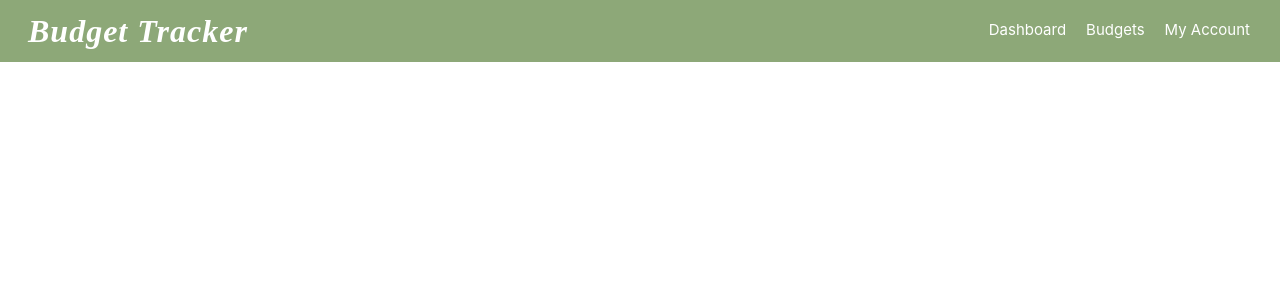
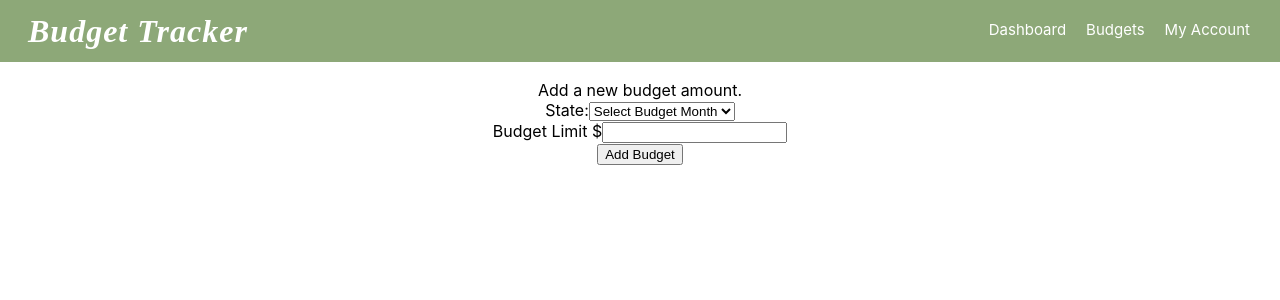
Before and after one commit to katherineyuneman/final-project-phase3-budget-tracker, a React (Create React App) app: page /addnewbudget in a window 1280 px wide. Shown: the top 300 px of the page. Built offline with nearby package versions, Linux system fonts and the light colour scheme; a web font is replaced by a local one.

Commit message:
Adds Transaction Components and controlled form for adding new transactions and ties to budget_id

```diff
--- a/src/components/App.js
+++ b/src/components/App.js
@@ -2,6 +2,7 @@ import {BrowserRouter as Router, Switch, Route } from 'react-router-dom';
 import NavBar from './navigation/NavBar';
 import BudgetsContainer from '../containers/BudgetsContainer';
 import TransactionsContainer from '../containers/TransactionsContainer';
+import BudgetForm from './budgets/BudgetForm';
 import Dashboard from './Dashboard'
 import './App.css';
 
@@ -12,18 +13,21 @@ function App() {
       <Router>
         <NavBar />
         <Switch>
-          <Route exact path="/budgets">
+        <Route exact path="/">
+              <Dashboard />
+          </Route>
+          <Route path="/addnewbudget">
+            <BudgetForm/>
+          </Route>
+          <Route path="/budgets">
             <BudgetsContainer
             />
           </Route>
-          <Route exact path="/transactions">
+          <Route path="/transactions">
             <TransactionsContainer
             />
           </Route>
-          <Route exact path="/">
-              <Dashboard />
-          </Route>
-          {/* <Route path="/products/:id" component={ProductDetail}/> */}
+
         </Switch>
       </Router>
     </div>
--- a/src/components/budgets/BudgetForm.js
+++ b/src/components/budgets/BudgetForm.js
@@ -1,19 +1,58 @@
-import { useState, useHistory } from "react"
+import { useState } from "react"
+import {useHistory } from "react-router-dom"
+import { PopupCheckout } from "../../styled-components/styleIndex"
 
 
 function BudgetForm() {
-    const [month, setMonth] = useState ()
-    const [amount, setAmount] = useState()
+
+    const [budgetInputs, setBudgetInputs] = useState ({
+        month:"",
+        amount:""
+    })
+
+    const history = useHistory()
+
+    const handleInputChange = e => {
+       setBudgetInputs({
+           ...budgetInputs,
+           [e.target.name]: e.target.value})
+    }
+
+  const handleSubmit = e => {
+      e.preventDefault()
+      console.log(e.target.value)
+
+    const newBudget ={
+          month: budgetInputs.month,
+          amount: budgetInputs.amount
+      }
+
+      fetch('http://localhost:9292/budgets', {
+        method: 'POST',
+        headers: {
+          'Content-Type': 'application/json'
+        },
+        body:JSON.stringify(newBudget)
+        })
+        .then(() => history.push("/budgets"))
+        .catch(err => alert(err))
 
 
 
+  }
+
   return (
     <>
+    <br/>
+    <br/>
+    <br/>
+    <br/>
+    <PopupCheckout>
         <div>Add a new budget amount. </div>
         <form onSubmit={handleSubmit}>
             <label>State:
-            <select name="month" value={month} onChange={handleInputChange}>
-                <option value="default">Select State</option>
+                <select name="month" value={budgetInputs.month} required onChange={handleInputChange}>
+                    <option value="default">Select Budget Month</option>
                     <option value="January">January</option>
                     <option value="February">February</option>
                     <option value="March">March</option>
@@ -28,7 +67,14 @@ function BudgetForm() {
                     <option value="December">December</option>
                 </select>
             </label>
+            <br/>
+            <label>Budget Limit $
+              <input type="decimal" name="amount" value={budgetInputs.amount} maxLength={10} required onChange={handleInputChange}/>
+            </label>
+            <br/>
+              <button>Add Budget</button>
         </form>
+        </PopupCheckout>
     </>
   )
 }
--- /dev/null
+++ b/src/components/transactions/TransactionCard.js
@@ -0,0 +1,25 @@
+import React from 'react'
+import { CartCardStyle } from '../../styled-components/styleIndex'
+
+function TransactionCard({transaction:{description, amount,budget: {month}}}) {
+    console.log(description,amount,month)
+  return (
+    <CartCardStyle>
+    <div>
+      <h1>{description}</h1>
+      <h5>${amount}</h5>
+      <p></p>
+    </div>
+    </CartCardStyle>
+  )
+}
+
+export default TransactionCard
+
+
+
+// t.string "description"
+// t.decimal "amount"
+// t.date "date_created"
+// t.integer "category_id"
+// t.integer "budget_id"
--- /dev/null
+++ b/src/components/transactions/TransactionForm.js
@@ -0,0 +1,86 @@
+import { useState } from "react"
+import {useHistory } from "react-router-dom"
+import { PopupCheckout } from "../../styled-components/styleIndex"
+
+
+function TransactionForm({budgets}) {
+    const [transactionInputs, setTransactionInputs] = useState ({
+        description:"",
+        amount:"",
+        date_created: "",
+        category_id: "",
+        budget_id:""
+    })
+
+
+    const history = useHistory()
+
+    const options = budgets.map((budget) =>
+        <option key={budget.id} value={budget.id}>{budget.month}</option>
+        )
+
+    const handleInputChange = e => {
+        console.log(e.target.name, e.target.value)
+       setTransactionInputs({
+           ...transactionInputs,
+           [e.target.name]: e.target.value})
+    }
+
+  const handleSubmit = e => {
+      e.preventDefault()
+      console.log(e.target.value)
+
+    const newTransaction ={
+          description: transactionInputs.description,
+          amount: transactionInputs.amount,
+          date_created: transactionInputs.date_created,
+          category_id: transactionInputs.category_id,
+          budget_id: transactionInputs.budget_id
+      }
+
+      fetch('http://localhost:9292/transactions', {
+        method: 'POST',
+        headers: {
+          'Content-Type': 'application/json'
+        },
+        body:JSON.stringify(newTransaction)
+        })
+        .then(() => history.push("/transactions"))
+        .catch(err => alert(err))
+
+
+
+  }
+
+  return (
+    <>
+    <br/>
+    <br/>
+    <br/>
+    <br/>
+    <PopupCheckout>
+        <div>Add a new transaction. </div>
+        <form onSubmit={handleSubmit}>
+        <label>Transaction Description:
+              <input type="text" name="description" value={transactionInputs.description} maxLength={100} required onChange={handleInputChange}/>
+            </label>
+            <br />
+            <label>Budget Month:
+                <select name="budget_id" value={transactionInputs.budget_id} required onChange={handleInputChange}>
+                    <option name="default" value="default">Select Budget Month</option>
+                    {options}
+                </select>
+            </label>
+            <br/>
+            <label>Amount Spent:
+              <input type="decimal" name="amount" value={transactionInputs.amount} maxLength={10} required onChange={handleInputChange}/>
+            </label>
+            <br/>
+              <button>Add Budget</button>
+        </form>
+        </PopupCheckout>
+    </>
+  )
+}
+
+export default TransactionForm
--- /dev/null
+++ b/src/components/transactions/TransactionsList.js
@@ -0,0 +1,21 @@
+import TransactionCard from "./TransactionCard"
+import { Container } from "../../styled-components/styleIndex"
+
+function TransactionsList({transactions}) {
+    const eachTransaction =
+  transactions.map((transaction) =>
+    <TransactionCard
+      key={transaction.id}
+      transaction={transaction}
+    />)
+
+  return (
+    <div>
+      <Container>
+      {eachTransaction}
+      </Container>
+    </div>
+  )
+}
+
+export default TransactionsList
--- a/src/containers/BudgetsContainer.js
+++ b/src/containers/BudgetsContainer.js
@@ -1,6 +1,8 @@
 import { useState, useEffect } from "react"
 import BudgetsList from "../components/budgets/BudgetsList"
-import { ProductFeatureContainer, DropDown, SearchStyle } from "../styled-components/styleIndex";
+import TransactionForm from "../components/transactions/TransactionForm";
+import { Link } from 'react-router-dom'
+import { ProductFeatureContainer, DropDown, SearchStyle, HomeContainer } from "../styled-components/styleIndex";
 
 function BudgetsContainer() {
   const [budgets, setBudgets] = useState([])
@@ -21,7 +23,12 @@ function BudgetsContainer() {
   return (
     <div>
       <ProductFeatureContainer>
+      <HomeContainer><Link to={"/addnewbudget"}>
+        <button>Add New Budget {'>>'} </button>
+      </Link>
+      </HomeContainer>
       <BudgetsList budgets={budgets}/>
+      <TransactionForm budgets={budgets}/>
       </ProductFeatureContainer>
     </div>
   )
--- a/src/containers/TransactionsContainer.js
+++ b/src/containers/TransactionsContainer.js
@@ -1,9 +1,30 @@
-import React from 'react'
+import { useState, useEffect } from "react"
+import TransactionsList from "../components/transactions/TransactionsList";
+import { Link } from 'react-router-dom'
+import { ProductFeatureContainer, DropDown, SearchStyle, HomeContainer } from "../styled-components/styleIndex";
+
 
 function TransactionsContainer() {
+  const [transactions, setTransactions] = useState([])
+  const [loading, setLoading] = useState(true)
+
+  useEffect(() => {
+    fetch ('http://localhost:9292/transactions')
+    .then(response => response.json())
+    .then(data => {
+      setTransactions(data)
+      setLoading(false)
+    })
+    .catch(err => alert(err))
+  },[])
+
+  if (loading) return <h1>Loading...</h1>
+
   return (
     <div>
-      Hello
+      <ProductFeatureContainer>
+      <TransactionsList transactions={transactions}/>
+      </ProductFeatureContainer>
     </div>
   )
 }
```
Also changed, not shown: src/components/navigation/NavBar.js (+3 -4 lines). Lines whose indentation alone changed are shown as unchanged.
